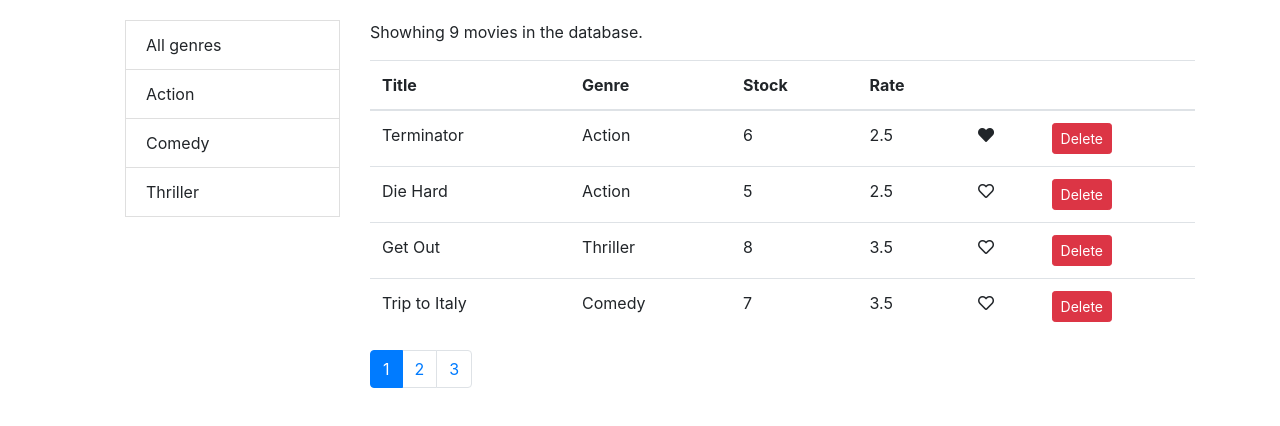
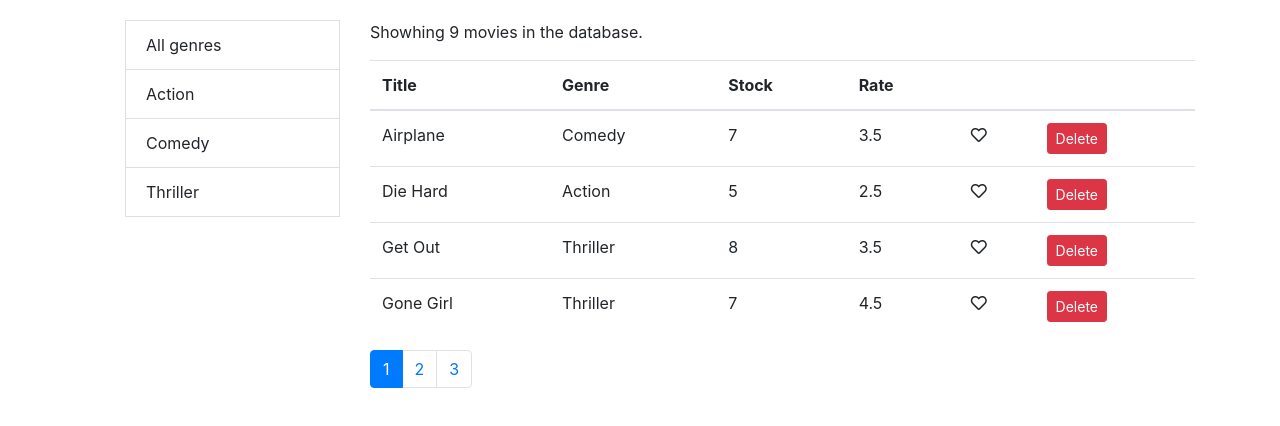
Before and after one commit to ivandtr/react-videorent-app, a React (Create React App) app: page / in a window 1280 px wide. Shown: the top 426 px of the page. Built offline with nearby package versions, Linux system fonts and the light colour scheme.

Commit message:
Implemented sorting

```diff
--- a/src/components/movies.jsx
+++ b/src/components/movies.jsx
@@ -5,6 +5,7 @@ import { paginate } from '../utils/paginate';
 import Pagination from './common/pagination';
 import ListGroup from './common/listGroup';
 import MoviesTable from './moviesTable';
+import _ from 'lodash';
 
 class Movies extends Component {
   state = {
@@ -12,10 +13,11 @@ class Movies extends Component {
     genres: [],
     currentPage: 1,
     pageSize: 4,
+    sortColumn: { path: 'title', order: 'asc' },
   };
 
   componentDidMount() {
-    const genres = [{ name: 'All genres' }, ...getGenres()];
+    const genres = [{ _id: '', name: 'All genres' }, ...getGenres()];
     this.setState({ movies: getMovies(), genres });
   }
 
@@ -39,6 +41,21 @@ class Movies extends Component {
   handleGenreSelect = (genre) => {
     this.setState({ selectedGenre: genre, currentPage: 1 });
   };
+
+  handleSort = (path) => {
+    console.log(path);
+    const sortColumn = { ...this.state.sortColumn };
+    console.log(sortColumn.path);
+    if (sortColumn.path === path) {
+      console.log('hey');
+      sortColumn.order = sortColumn.order === 'asc' ? 'desc' : 'asc';
+    } else {
+      sortColumn.path = path;
+      sortColumn.order = 'asc';
+    }
+    this.setState({ sortColumn });
+    console.log(this.state.sortColumn);
+  };
   render() {
     const { length: count } = this.state.movies;
     const {
@@ -46,6 +63,7 @@ class Movies extends Component {
       pageSize,
       selectedGenre,
       movies: allMovies,
+      sortColumn,
     } = this.state;
 
     if (count === 0) {
@@ -56,7 +74,10 @@ class Movies extends Component {
       selectedGenre && selectedGenre._id
         ? allMovies.filter((m) => m.genre._id === selectedGenre._id)
         : allMovies;
-    const movies = paginate(filtered, currentPage, pageSize);
+
+    const sorted = _.orderBy(filtered, [sortColumn.path], [sortColumn.order]);
+
+    const movies = paginate(sorted, currentPage, pageSize);
 
     return (
       <div className="row">
@@ -73,6 +94,7 @@ class Movies extends Component {
             movies={movies}
             onLike={this.handleLike}
             onDelete={this.handleDelete}
+            onSort={this.handleSort}
           />
           <Pagination
             itemsCount={filtered.length}
--- a/src/components/moviesTable.jsx
+++ b/src/components/moviesTable.jsx
@@ -2,15 +2,15 @@ import React from 'react';
 import Like from './common/like';
 
 const MoviesTable = (props) => {
-  const { movies, onDelete, onLike } = props;
+  const { movies, onDelete, onLike, onSort } = props;
   return (
     <table className="table">
       <thead>
         <tr>
-          <th>Title</th>
-          <th>Genre</th>
-          <th>Stock</th>
-          <th>Rate</th>
+          <th onClick={() => onSort('title')}>Title</th>
+          <th onClick={() => onSort('genre.name')}>Genre</th>
+          <th onClick={() => onSort('numberInStock')}>Stock</th>
+          <th onClick={() => onSort('dailyRentalRate')}>Rate</th>
           <th></th>
           <th></th>
         </tr>
```
